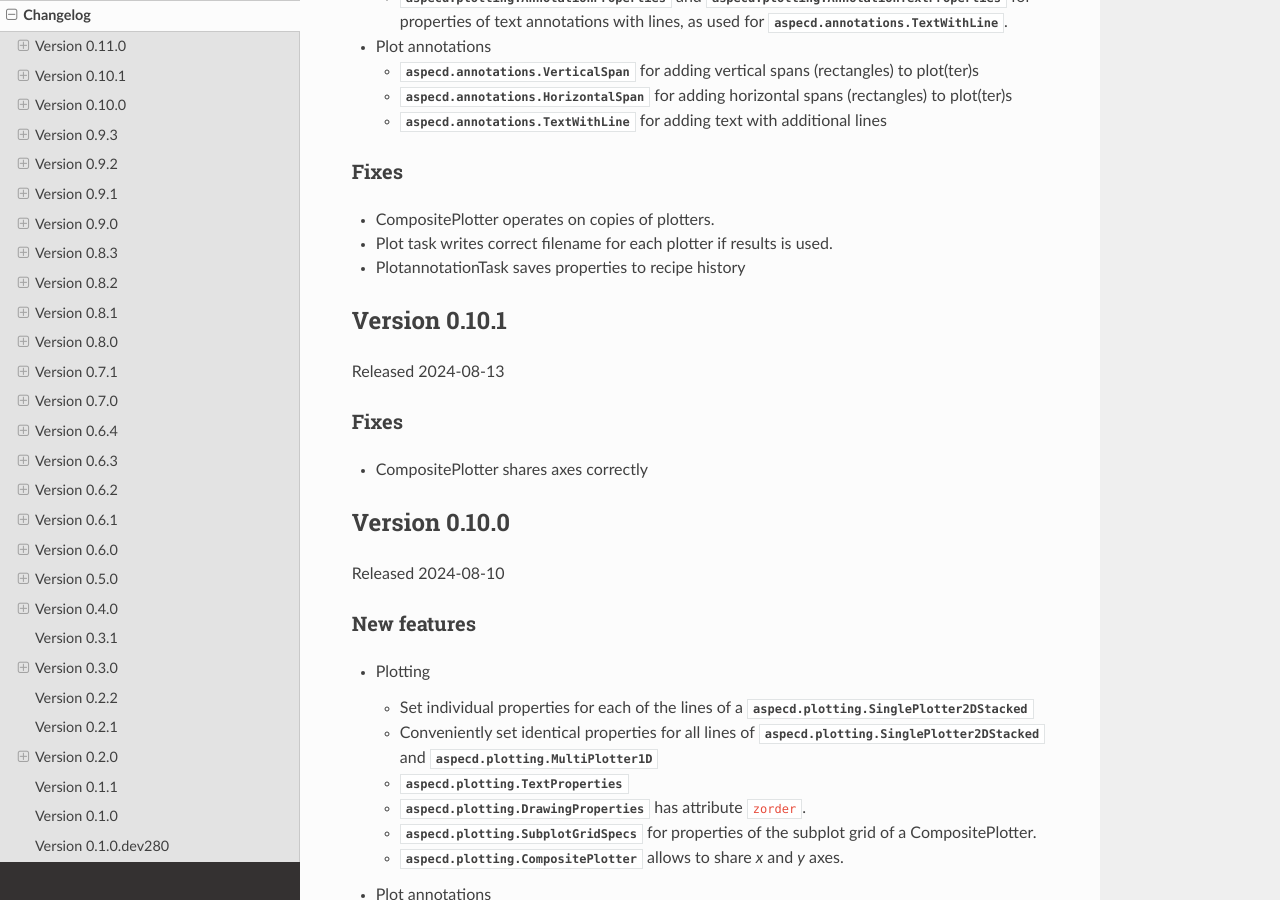
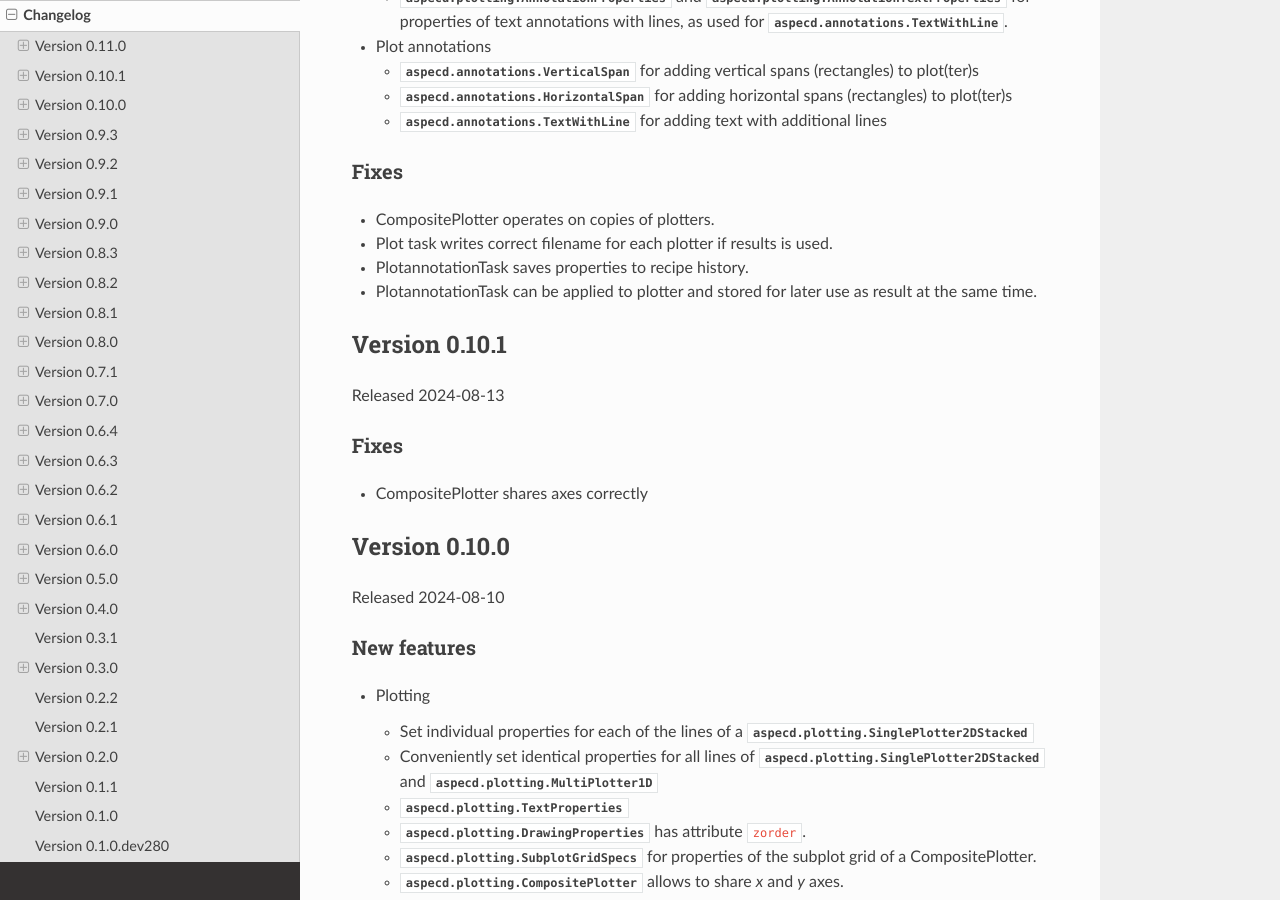
Before and after one commit to tillbiskup/aspecd, a Sphinx documentation site: the page built from docs/changelog.rst, in a window 1280 px wide and 900 px high, scrolled down 503 px. Built offline with Sphinx 7.4.7 and the Read the Docs theme 2.0.0, drawn with Linux system fonts in a browser that asks for light colours.

Commit message:
PlotannotationTask can be applied to plotter and stored for later use as result at the same time.

```diff
--- a/docs/changelog.rst
+++ b/docs/changelog.rst
@@ -31,7 +31,8 @@ Fixes
 
 * CompositePlotter operates on copies of plotters.
 * Plot task writes correct filename for each plotter if results is used.
-* PlotannotationTask saves properties to recipe history
+* PlotannotationTask saves properties to recipe history.
+* PlotannotationTask can be applied to plotter and stored for later use as result at the same time.
 
 
 Version 0.10.1
```
Also changed, not shown: 2 other files.
